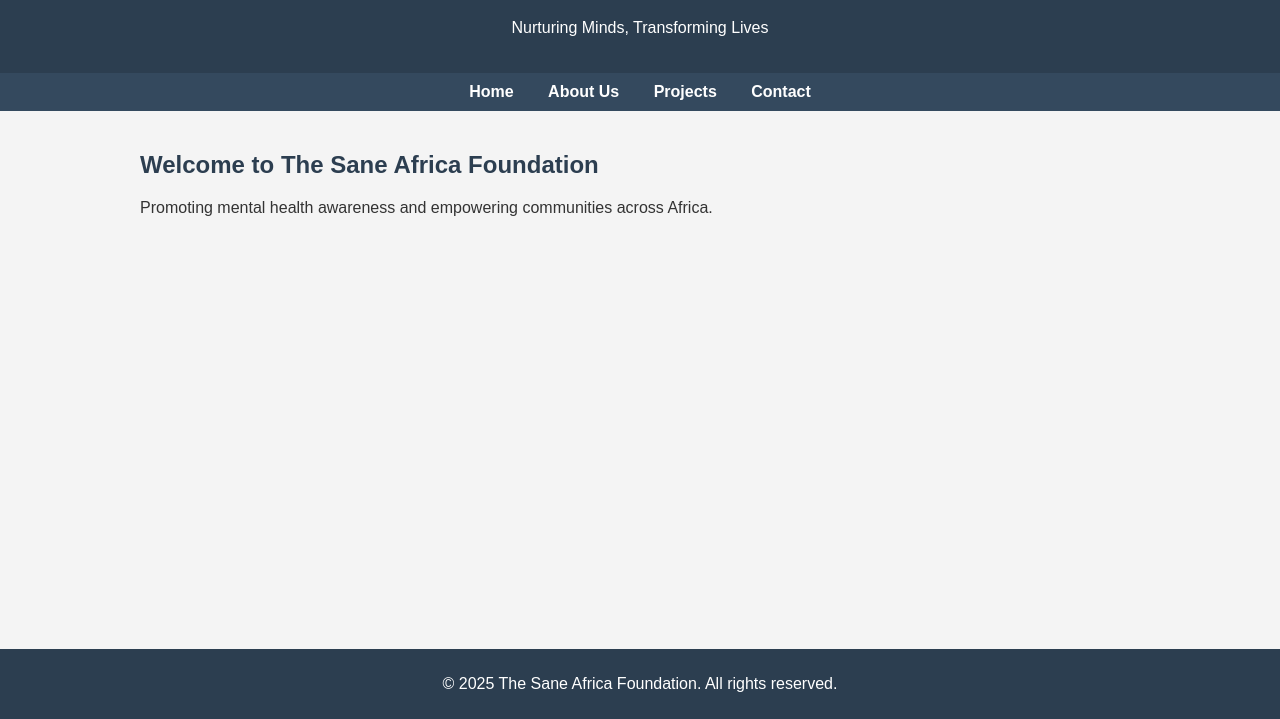
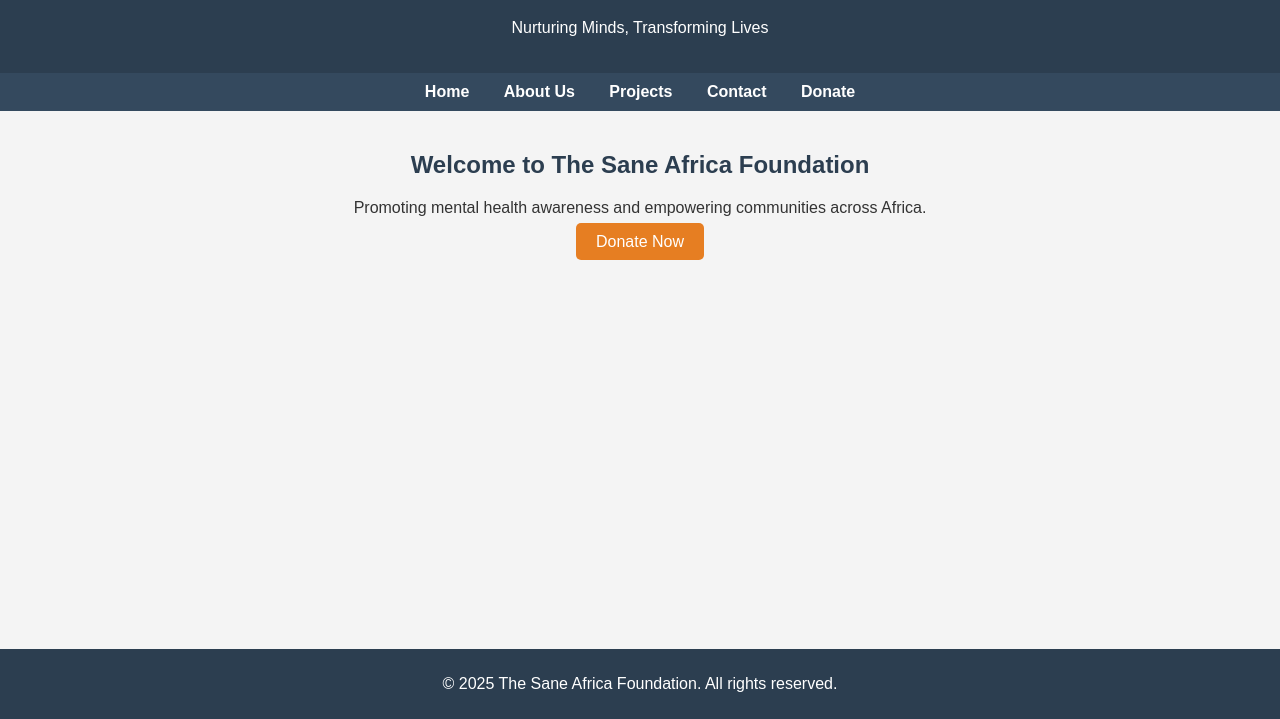
Before and after one commit to robincmumba/sana-eafrica-foundation.github.io, a plain HTML site: page index.html in a window 1280 px wide. Shown: the part 81-800 px from the top of the page. Drawn offline with Linux system fonts and the light colour scheme.

Commit message:
Update index.html

```diff
--- a/index.html
+++ b/index.html
@@ -9,7 +9,9 @@
         header { background-color: #2c3e50; color: white; padding: 20px 0; text-align: center; }
         nav { background-color: #34495e; padding: 10px; text-align: center; }
         nav a { color: white; margin: 0 15px; text-decoration: none; font-weight: bold; }
-        .container { padding: 20px; max-width: 1000px; margin: auto; }
+        .container { padding: 20px; max-width: 1000px; margin: auto; text-align: center; }
+        .donate-button { background-color: #e67e22; color: white; padding: 10px 20px; border: none; border-radius: 5px; text-decoration: none; font-size: 16px; }
+        .donate-button:hover { background-color: #d35400; }
         footer { background-color: #2c3e50; color: white; text-align: center; padding: 10px 0; position: fixed; width: 100%; bottom: 0; }
         h2 { color: #2c3e50; }
     </style>
@@ -26,11 +28,13 @@
     <a href="about.html">About Us</a>
     <a href="projects.html">Projects</a>
     <a href="contact.html">Contact</a>
+    <a href="donate.html">Donate</a>
 </nav>
 
 <div class="container">
     <h2>Welcome to The Sane Africa Foundation</h2>
     <p>Promoting mental health awareness and empowering communities across Africa.</p>
+    <a href="donate.html" class="donate-button">Donate Now</a>
 </div>
 
 <footer>
```
